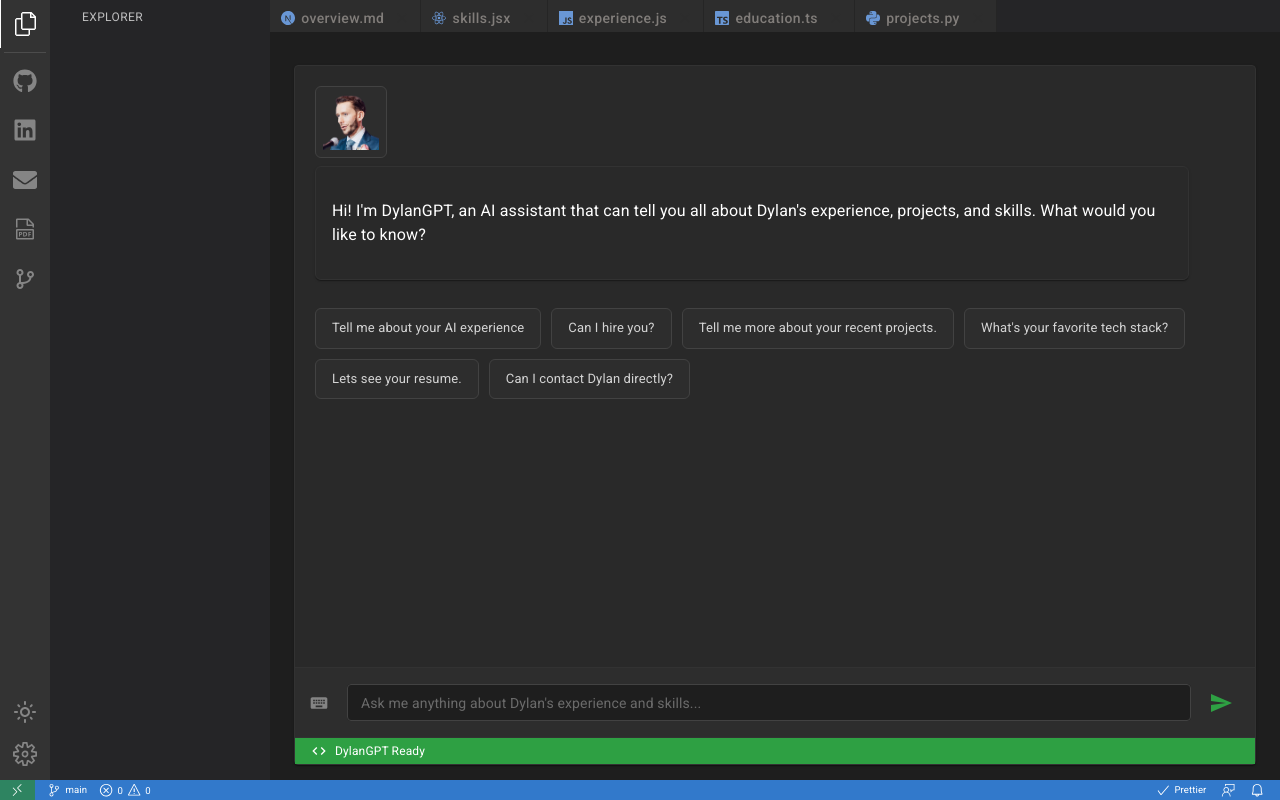
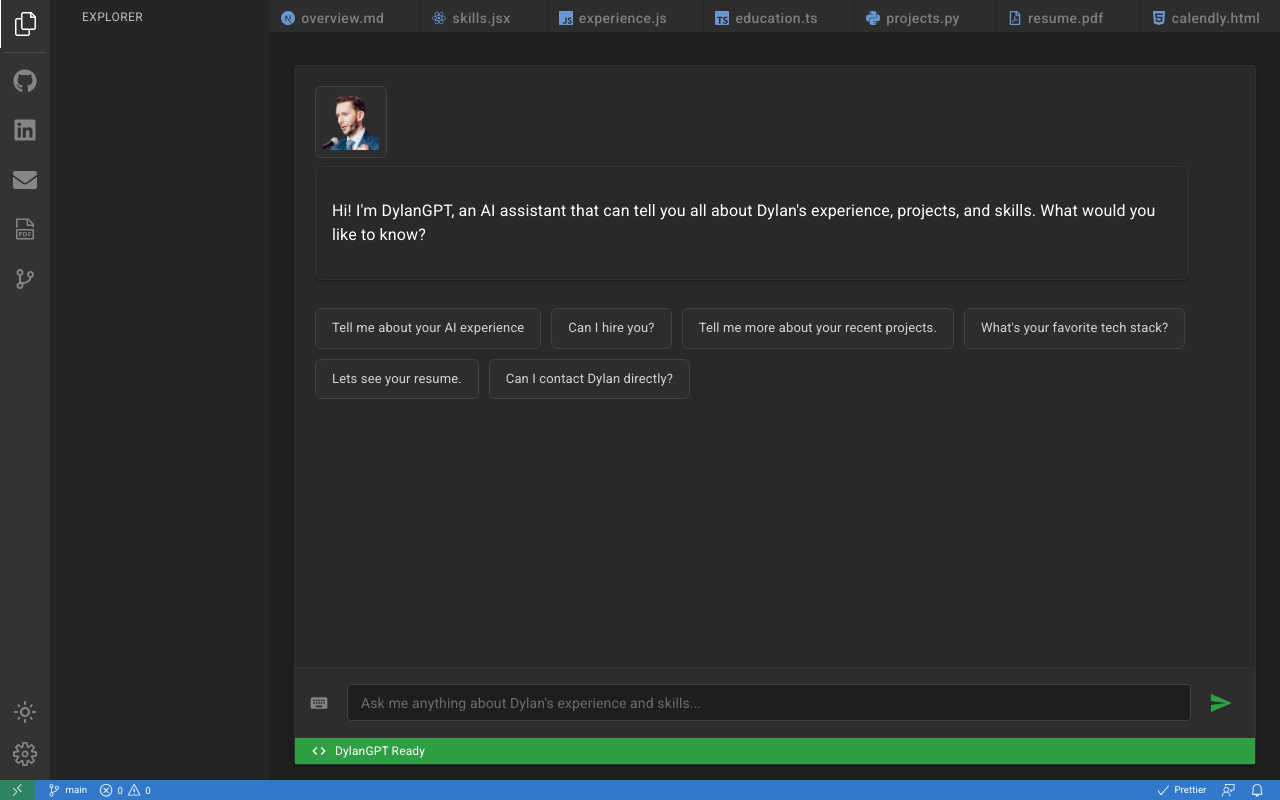
Before and after one commit to DKotzer/react-vscode-portfolio, a React (Create React App) app: page / in a window 1280 px wide. Built offline with nearby package versions, Linux system fonts and the light colour scheme.

Commit message:
calendly

```diff
--- a/public/style.css
+++ b/public/style.css
@@ -336,6 +336,9 @@ video {
 .chatButton:hover ~ .chatInfo {
   display: block;
 }
+.calendly-inline-widget {
+  background-color: #252525;
+}
 
 @media (min-width: 1320px) {
   .chatButton {
--- /dev/null
+++ b/src/app/components/Calendly.tsx
@@ -0,0 +1,67 @@
+import {
+  createTheme,
+  darkScrollbar,
+  ThemeProvider,
+} from "@mui/material"
+import React, { useEffect } from "react"
+
+interface CalendlyProps {
+  url?: string
+  darkMode?: boolean
+  handleThemeChange?: () => void
+}
+
+const Calendly: React.FC<CalendlyProps> = ({
+  url = "https://calendly.com/dylankotzer/30min",
+  darkMode,
+  handleThemeChange,
+}) => {
+    const paletteType = darkMode ? "dark" : "light"
+  const theme = createTheme({
+
+    palette: {
+      mode: paletteType,
+      background: {
+        default: paletteType === "light" ? "#FFFFFF" : "#1e1e1e",
+      },
+    },
+    components: {
+      MuiCssBaseline: {
+        styleOverrides: {
+          body: paletteType === "dark" ? darkScrollbar() : null,
+        },
+      },
+      MuiDivider: {
+        styleOverrides: {
+          root: {
+            borderColor: "rgba(255, 255, 255, 0.12)",
+          },
+        },
+      },
+    },
+  })
+  useEffect(() => {
+    const head = document.querySelector("head")
+    const script = document.createElement("script")
+    script.src = "https://assets.calendly.com/assets/external/widget.js"
+    script.async = true
+    head?.appendChild(script)
+
+    return () => {
+      head?.removeChild(script)
+    }
+  }, [])
+
+ const  backgroundColor =  darkMode ? "#252527" : "#ffffff"
+ return (
+    <ThemeProvider theme={theme}>
+      <div
+        style={{ minWidth: "320px", height: "100%", backgroundColor: backgroundColor }}
+      >
+        <div className='calendly-inline-widget' style={{ backgroundColor: backgroundColor, height: "100%" }} data-url={url} />
+      </div>
+    </ThemeProvider>
+  )
+}
+
+export default Calendly
--- /dev/null
+++ b/src/app/components/Resume.tsx
@@ -0,0 +1,26 @@
+export default function Resume() {
+
+    //display resume from /public/Dylan_Kotzer.pdf
+
+
+
+    return (
+      <div style={{ width: '100%', height: '100%' }}>
+        <object
+          data='/dylan_kotzer.pdf'
+          type='application/pdf'
+          width='100%'
+          height='100%'
+          aria-labelledby='PDF document'
+          title='Embedded PDF Viewer'
+
+        >
+          <p>
+            Your browser does not support PDFs.
+            <a href='/dylan_kotzer.pdf'>Download the PDF</a>
+          </p>
+        </object>
+      </div>
+    )
+
+}
--- a/src/app/layout/App.tsx
+++ b/src/app/layout/App.tsx
@@ -20,11 +20,14 @@ import { pages } from "../pages/pages"
 import usePageTracking from "../hooks/usePageTracking"
 import { isBrowser } from "react-device-detect"
 import { BsFillChatDotsFill } from "react-icons/bs"
-
+import About from "../components/About"
+import Resume from "../components/Resume"
+import Calendly from "../components/Calendly"
 interface Page {
   index: number
   name: string
   route: string
+  type: string
 }
 
 console.log(
@@ -216,20 +219,27 @@ export default function App() {
                     path='/'
                     element={<Home setSelectedIndex={setSelectedIndex} />}
                   />
-                  {pages.map(({ index, name, route }) => (
+                  {pages.map(({ index, name, route, type }) => (
                     <Route
                       key={index}
                       path={route}
                       element={
+                        type === "md" ? (
                           <MDContainer
                             path={`./pages/${name.substring(
                               0,
                               name.lastIndexOf(".")
                             )}.md`}
                           />
+                        ) : type === "resume" ? (
+                          <Resume />
+                        ) : type === "calendly" ? (
+                          <Calendly />
+                        ) : null
                       }
                     />
                   ))}
+
 
                   {/* <Route
                     path='/'
--- a/src/app/pages/pages.ts
+++ b/src/app/pages/pages.ts
@@ -7,14 +7,55 @@ import {
   SiJavascript,
   SiReact,
   SiNextdotjs,
+
 } from "react-icons/si";
 
+import { FaRegFilePdf } from "react-icons/fa"
+
 export const pages = [
-  { index: 0, name: "overview.md", route: "/overview", icon: SiNextdotjs },
-  { index: 1, name: "skills.jsx", route: "/skills", icon: SiReact },
-  { index: 2, name: "experience.js", route: "/experience", icon: SiJavascript },
-  { index: 3, name: "education.ts", route: "/education", icon: SiTypescript },
-  { index: 4, name: "projects.py", route: "/projects", icon: SiPython },
+  {
+    index: 0,
+    name: "overview.md",
+    route: "/overview",
+    icon: SiNextdotjs,
+    type: "md",
+  },
+  { index: 1, name: "skills.jsx", route: "/skills", icon: SiReact, type: "md" },
+  {
+    index: 2,
+    name: "experience.js",
+    route: "/experience",
+    icon: SiJavascript,
+    type: "md",
+  },
+  {
+    index: 3,
+    name: "education.ts",
+    route: "/education",
+    icon: SiTypescript,
+    type: "md",
+  },
+  {
+    index: 4,
+    name: "projects.py",
+    route: "/projects",
+    icon: SiPython,
+    type: "md",
+  },
+  {
+    index: 5,
+    name: "resume.pdf",
+    route: "/resume",
+    icon: FaRegFilePdf,
+    type: "resume",
+  },
+  {
+    index: 6,
+    name: "calendly.html",
+    route: "/calendly",
+    icon: SiHtml5,
+    type: "calendly",
+  },
   // {
   //   index: 5,
   //   name: "certificates.html",
@@ -22,5 +63,4 @@ export const pages = [
   //   icon: SiHtml5,
   // },
   // { index: 6, name: "awards.css", route: "/awards", icon: SiCss3 },
-  // { index: 7, name: "resume.pdf", route: "/Dylan_Kotzer.pdf" },
-];
+]
```
Also changed, not shown: src/app/pages/Resume/pages.tsx (added, +9 -0 lines). Lines whose indentation alone changed are shown as unchanged.
